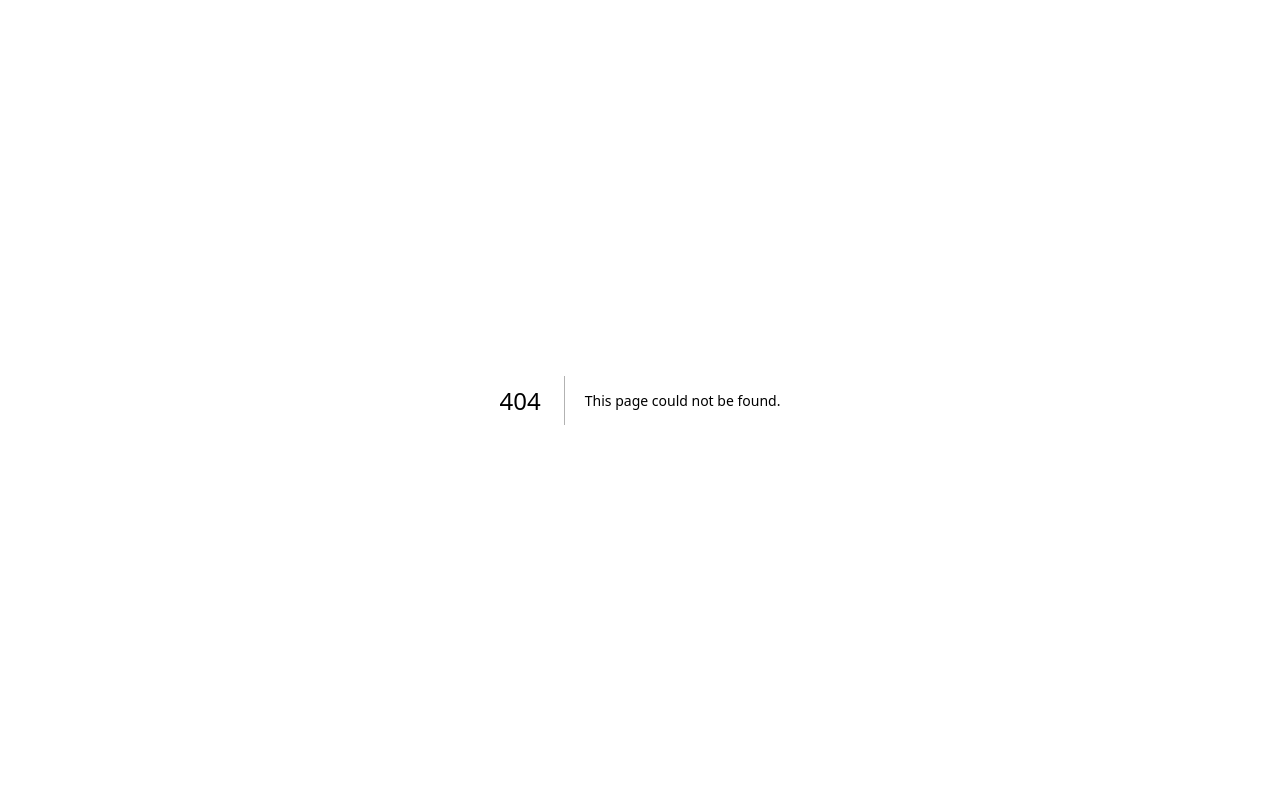
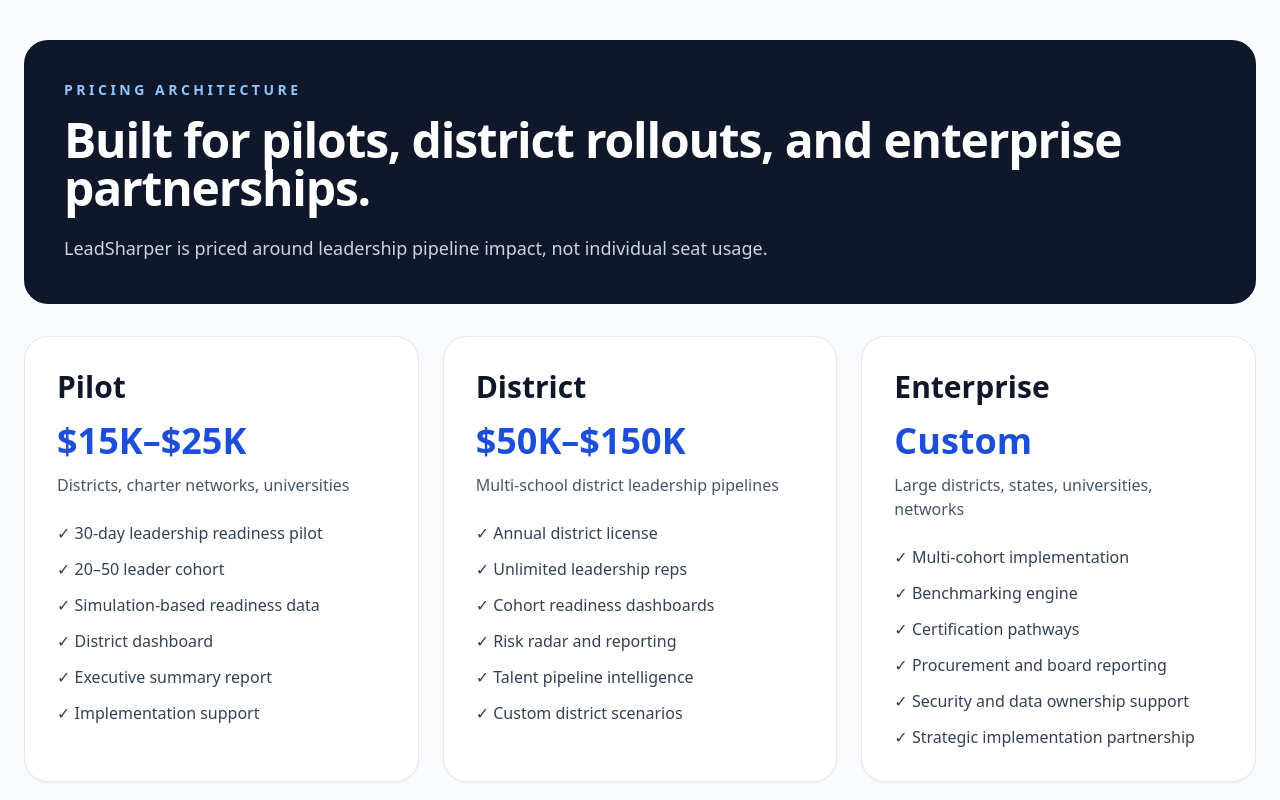
Before and after one commit to jmarc296-jpg/instructional-leadership-practice, a Next.js app: page /pricing in a window 1280 px wide. Before the commit this address had no page. Shown: the top 800 px of the page. Built offline with nearby package versions, Linux system fonts and the light colour scheme.

Commit message:
Add enterprise trust signals to homepage

```diff
--- a/app/page.tsx
+++ b/app/page.tsx
@@ -8,6 +8,7 @@ import { FeatureHighlights } from '@/components/home/feature-highlights'
 import { WhySection } from '@/components/home/why-section'
 import { ProductFooter } from '@/components/home/product-footer'
 import { LimitedPilotBanner } from '@/components/home/limited-pilot-banner'
+import { EnterpriseTrustSection } from '@/components/home/enterprise-trust-section'
 import { FounderCredibility } from '@/components/home/founder-credibility'
 import { TrustStrip } from '@/components/home/trust-strip'
 import { StartHere } from '@/components/home/start-here'
@@ -114,6 +115,8 @@ export default function HomePage() {
 
         <StickyPilotCta />
 
+        <EnterpriseTrustSection />
+
         <LimitedPilotBanner />
 
         <ProductFooter />
--- a/app/pilot/page.tsx
+++ b/app/pilot/page.tsx
@@ -18,9 +18,18 @@ export default function PilotPage() {
             Thanks for reaching out. We’ll follow up to learn more about your leadership pipeline priorities.
           </p>
           <a href="/" className="mt-6 inline-block rounded-2xl bg-blue-600 px-6 py-4 text-sm font-semibold text-white">
-            Back to LeadSharper
+            Explore Platform
           </a>
-        </section>
+
+<a
+  href="https://calendly.com/YOUR_LINK_HERE"
+  target="_blank"
+  className="mt-4 ml-4 inline-block rounded-2xl border border-slate-300 px-6 py-4 text-sm font-semibold text-slate-900"
+>
+  Book a demo call
+</a>
+
+</section>
       </main>
     )
   }
--- /dev/null
+++ b/app/pricing/page.tsx
@@ -0,0 +1,93 @@
+export default function PricingPage() {
+  const plans = [
+    {
+      name: "Pilot",
+      price: "$15K–$25K",
+      audience: "Districts, charter networks, universities",
+      features: [
+        "30-day leadership readiness pilot",
+        "20–50 leader cohort",
+        "Simulation-based readiness data",
+        "District dashboard",
+        "Executive summary report",
+        "Implementation support"
+      ]
+    },
+    {
+      name: "District",
+      price: "$50K–$150K",
+      audience: "Multi-school district leadership pipelines",
+      features: [
+        "Annual district license",
+        "Unlimited leadership reps",
+        "Cohort readiness dashboards",
+        "Risk radar and reporting",
+        "Talent pipeline intelligence",
+        "Custom district scenarios"
+      ]
+    },
+    {
+      name: "Enterprise",
+      price: "Custom",
+      audience: "Large districts, states, universities, networks",
+      features: [
+        "Multi-cohort implementation",
+        "Benchmarking engine",
+        "Certification pathways",
+        "Procurement and board reporting",
+        "Security and data ownership support",
+        "Strategic implementation partnership"
+      ]
+    }
+  ]
+
+  return (
+    <main className="min-h-screen bg-slate-50 px-6 py-10">
+      <div className="mx-auto max-w-7xl space-y-8">
+        <section className="rounded-3xl bg-slate-900 p-10 text-white">
+          <p className="text-sm font-semibold uppercase tracking-[0.25em] text-blue-300">
+            Pricing Architecture
+          </p>
+
+          <h1 className="mt-4 text-5xl font-semibold tracking-tight">
+            Built for pilots, district rollouts, and enterprise partnerships.
+          </h1>
+
+          <p className="mt-5 max-w-3xl text-lg leading-8 text-slate-300">
+            LeadSharper is priced around leadership pipeline impact, not individual seat usage.
+          </p>
+        </section>
+
+        <section className="grid gap-6 lg:grid-cols-3">
+          {plans.map((plan) => (
+            <div key={plan.name} className="rounded-3xl bg-white p-8 shadow-sm border">
+              <h2 className="text-3xl font-semibold text-slate-900">{plan.name}</h2>
+              <div className="mt-4 text-4xl font-bold text-blue-700">{plan.price}</div>
+              <p className="mt-3 text-slate-600">{plan.audience}</p>
+
+              <ul className="mt-6 space-y-3 text-slate-700">
+                {plan.features.map((feature) => (
+                  <li key={feature}>✓ {feature}</li>
+                ))}
+              </ul>
+            </div>
+          ))}
+        </section>
+
+        <section className="rounded-3xl bg-blue-50 p-8">
+          <h2 className="text-3xl font-semibold text-slate-900">
+            Recommended starting point
+          </h2>
+
+          <p className="mt-4 max-w-3xl leading-7 text-slate-700">
+            Most partners should begin with a 30-day pilot cohort to establish baseline readiness data, validate use case fit, and identify district-specific leadership development priorities.
+          </p>
+
+          <a href="/pilot" className="mt-6 inline-block rounded-2xl bg-blue-600 px-6 py-4 text-sm font-semibold text-white">
+            Apply for pilot
+          </a>
+        </section>
+      </div>
+    </main>
+  )
+}
--- /dev/null
+++ b/components/home/enterprise-trust-section.tsx
@@ -0,0 +1,53 @@
+export function EnterpriseTrustSection() {
+  const items = [
+    {
+      title: "No Student PII Required",
+      text: "LeadSharper evaluates adult leadership behavior without requiring student data."
+    },
+    {
+      title: "30-Day Pilot Launch",
+      text: "Districts can launch a leadership cohort in weeks—not months."
+    },
+    {
+      title: "Procurement Friendly",
+      text: "Board reports, ROI models, pricing architecture, and implementation documentation already built."
+    },
+    {
+      title: "Built for Scale",
+      text: "Designed for districts, universities, charter networks, and leadership pipelines."
+    }
+  ]
+
+  return (
+    <section className="rounded-3xl bg-white p-10 shadow-sm">
+      <p className="text-sm font-semibold uppercase tracking-[0.25em] text-blue-700">
+        Enterprise Ready
+      </p>
+
+      <h2 className="mt-4 text-4xl font-semibold text-slate-900">
+        Built to move through real district buying processes.
+      </h2>
+
+      <p className="mt-5 max-w-3xl text-lg text-slate-600">
+        Most education startups lose momentum because procurement friction kills urgency. LeadSharper was intentionally built to reduce buying friction.
+      </p>
+
+      <div className="mt-8 grid gap-5 md:grid-cols-2">
+        {items.map((item) => (
+          <div
+            key={item.title}
+            className="rounded-2xl border border-slate-200 bg-slate-50 p-6"
+          >
+            <h3 className="text-xl font-semibold text-slate-900">
+              {item.title}
+            </h3>
+
+            <p className="mt-3 text-slate-600 leading-7">
+              {item.text}
+            </p>
+          </div>
+        ))}
+      </div>
+    </section>
+  )
+}
```
